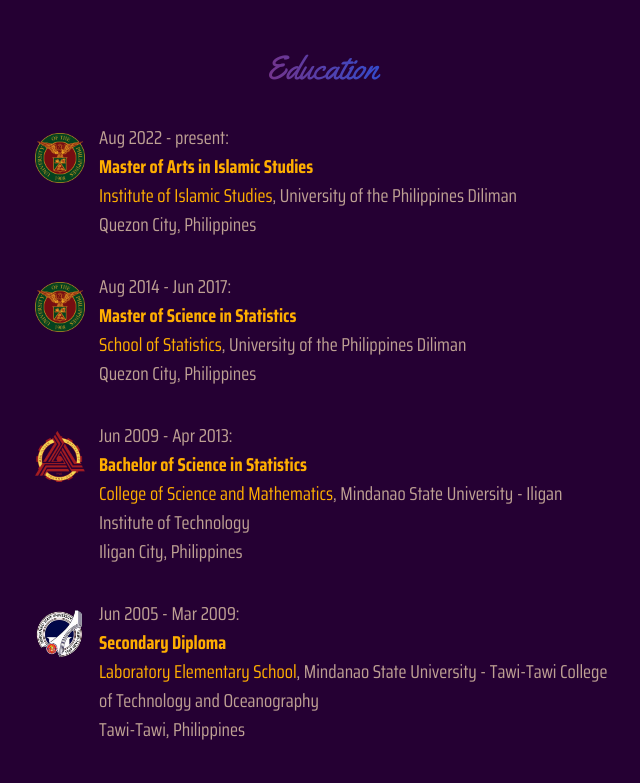
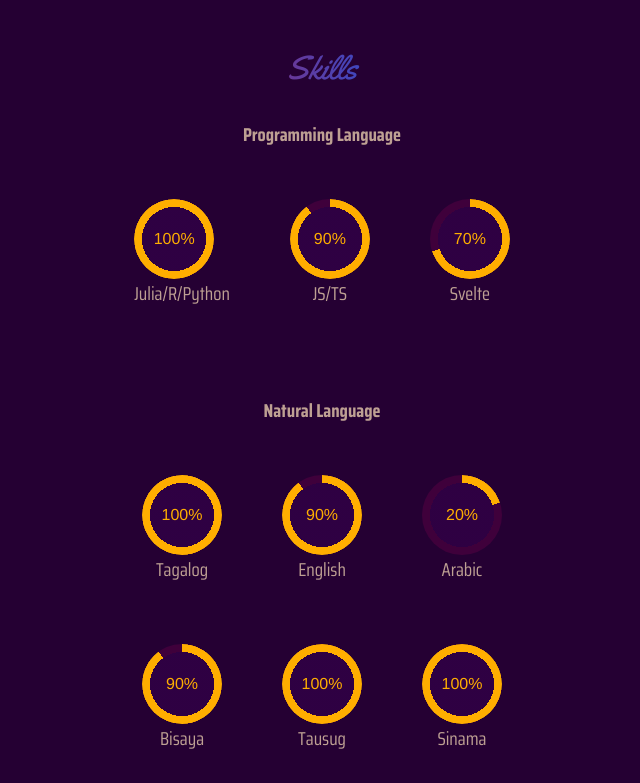
Before and after one commit to alstat/al-asaad, a SvelteKit app: page /resume in a window 1280 px wide. Shown: the part 1720-2503 px from the top of the page, without its empty margins (318-958 px from the left). Built offline with nearby package versions, Linux system fonts and the light colour scheme; a web font is replaced by a local one.

Commit message:
add skills

```diff
--- /dev/null
+++ b/src/lib/data/skills.js
@@ -0,0 +1,52 @@
+const progLang = [
+    {
+        skill: "Julia/R/Python",
+        percent: 100
+    },
+    {
+        skill: "JS/TS",
+        percent: 90
+    },
+    {
+        skill: "Svelte",
+        percent: 70
+    },
+]
+
+const natLang = [
+    {
+        skill: "Tagalog",
+        percent: 100
+    },
+    {
+        skill: "English",
+        percent: 90
+    },
+    {
+        skill: "Arabic",
+        percent: 20
+    },
+    {
+        skill: "Bisaya",
+        percent: 90
+    },
+    {
+        skill: "Tausug",
+        percent: 100
+    },
+    {
+        skill: "Sinama",
+        percent: 100
+    },
+]
+
+export const skillsData = {
+    progLang: {
+        label: "Programming Language",
+        data: progLang
+    },
+    natLang:  {
+        label: "Natural Language",
+        data: natLang
+    }
+}
--- a/src/routes/resume/+page.svelte
+++ b/src/routes/resume/+page.svelte
@@ -1,6 +1,7 @@
 <script>
 	import { workExperiences, workLogos } from "$lib/data/resume.js";
 	import { schools, schoolLogos } from "$lib/data/resume.js";
+	import Skills from "./Skills.svelte";
 </script>
 
 <svelte:head>
@@ -78,6 +79,9 @@
 	</table>
 	<br>
 	<br>
+	<div class="title-emphasis">Skills</div><br>
+	<Skills/>
+	<br>
 	<div class="title-emphasis">Education</div><br>
 	<table>
 		<tbody>
--- /dev/null
+++ b/src/routes/resume/Skills.svelte
@@ -0,0 +1,116 @@
+<script>
+	import { skillsData } from "$lib/data/skills.js";
+	let skills = Object.keys(skillsData);
+	console.log(skills);
+</script>
+
+{#each skills as skill, i}
+	<div class="skills-header">
+		{ skillsData[skill]["label"] }
+	</div>
+	<div class="container">
+		{#each skillsData[skill]["data"] as data, j}
+            {#if j < 3}
+                <div class="skill-container">
+                    <div
+                        class="gauge"
+                        role="progressbar"
+                        aria-valuenow="65"
+                        aria-valuemin="0"
+                        aria-valuemax="100"
+                        style="--value:{ data["percent"] }"
+                    />
+                    <div class="skill">
+                        { data["skill"] }
+                    </div>
+                </div>
+            {/if}
+		{/each}
+	</div>
+    <div class="container">
+		{#each skillsData[skill]["data"].slice(3,) as data, j}
+            <div class="skill-container">
+                <div
+                    class="gauge"
+                    role="progressbar"
+                    aria-valuenow="65"
+                    aria-valuemin="0"
+                    aria-valuemax="100"
+                    style="--value:{ data["percent"] }"
+                />
+                <div class="skill">
+                    { data["skill"] }
+                </div>
+            </div>
+		{/each}
+	</div>
+    <br><br>
+{/each}
+
+<style>
+	.skills-header {
+		text-align: center;
+		font-weight: bold;
+		margin-bottom: 20px;
+		color: var(--color-theme-0);
+	}
+    .container {
+        display: flex;
+        justify-content: center;
+        align-content: center;
+    }
+	.skill-container {
+		display: inline-block;
+		text-align: center;
+        padding: 30px;
+	}
+	.gauge {
+		display: block;
+	}
+	.skill {
+		display: block;
+	}
+	@keyframes growProgressBar {
+		0%,
+		33% {
+			--pgPercentage: 0;
+		}
+		100% {
+			--pgPercentage: var(--value);
+		}
+	}
+
+	@property --pgPercentage {
+		syntax: "<number>";
+		inherits: false;
+		initial-value: 0;
+	}
+
+	div[role="progressbar"] {
+		--size: 5rem;
+		--fg: var(--color-theme-1);
+		--bg: var(--color-bg-0);
+		--pgPercentage: var(--value);
+		animation: growProgressBar 3s 1 forwards;
+		width: var(--size);
+		height: var(--size);
+		border-radius: 50%;
+		display: grid;
+		place-items: center;
+		background: radial-gradient(
+				closest-side,
+				var(--color-bg-1) 80%,
+				transparent 0 99.9%,
+				var(--color-bg-0) 0
+			),
+			conic-gradient(var(--fg) calc(var(--pgPercentage) * 1%), var(--bg) 0);
+		font-family: Helvetica, Arial, sans-serif;
+		font-size: calc(var(--size) / 5);
+		color: var(--fg);
+	}
+
+	div[role="progressbar"]::before {
+		counter-reset: percentage var(--value);
+		content: counter(percentage) "%";
+	}
+</style>
```
